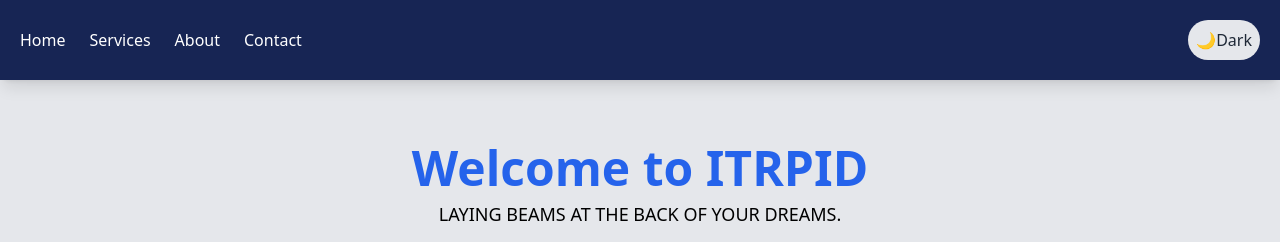
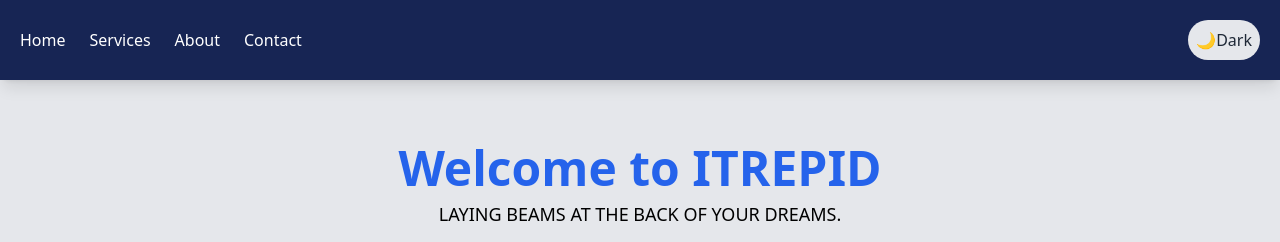
Before and after one commit to mubiana65/itrepid, a React (Create React App) app: page / in a window 1280 px wide. Shown: the top 242 px of the page. Built offline with nearby package versions, Linux system fonts and the light colour scheme.

Commit message:
first commit

```diff
--- a/src/pages/Home.tsx
+++ b/src/pages/Home.tsx
@@ -26,7 +26,7 @@ const Home: React.FC = () => {
           </div> */}
             <div>
               <h2 className="text-3xl md:text-5xl font-bold text-blue-600 dark:text-orange-600 mb-2">
-                Welcome to ITRPID
+                Welcome to ITREPID
               </h2>
               <p className="text-base md:text-lg font-light dark:text-white">
                 LAYING BEAMS AT THE BACK OF YOUR DREAMS.
```
